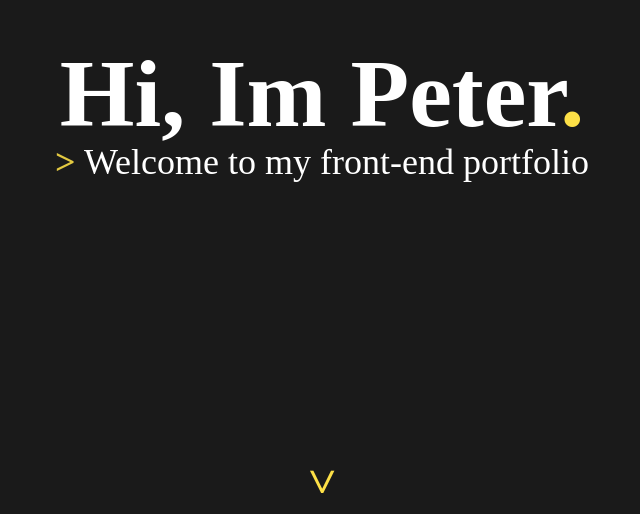
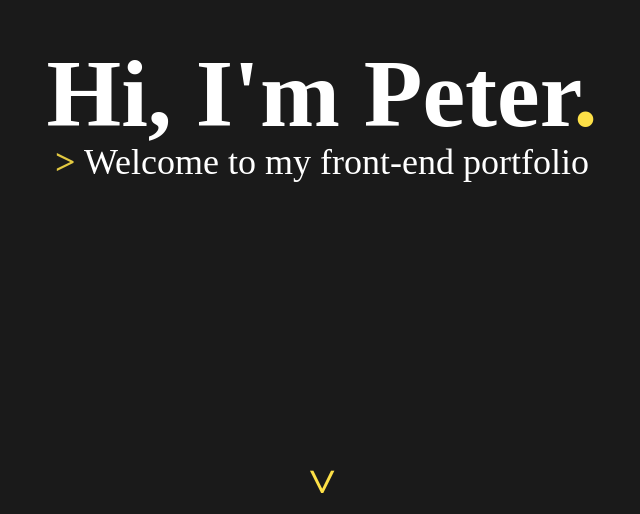
Before and after one commit to UnclePedro/My-Portfolio, a React (Vite) app in the folder Front-End Portfolio/: page / in a window 1280 px wide. Shown: the part 286-800 px from the top of the page, without its empty margins (318-958 px from the left). Built offline with nearby package versions, Linux system fonts and the light colour scheme.

Commit message:
Add apostrophe to banner

```diff
--- a/Front-End Portfolio/src/App.tsx
+++ b/Front-End Portfolio/src/App.tsx
@@ -14,7 +14,7 @@ import Footer from './components/Footer';
 function App() {
   return (
     <>
-      <LandingPageBanner heading1={'Hi, Im Peter'} heading2={'Welcome to my front-end portfolio'} />
+      <LandingPageBanner heading1={"Hi, I'm Peter"} heading2={'Welcome to my front-end portfolio'} />
       <div className={'-mt-[120px]'}>
         <ArrowElement />
       </div>
@@ -30,7 +30,9 @@ function App() {
         img={headshot}
       />
 
-      <ArrowElement />
+      <div>
+        <ArrowElement />
+      </div>
 
       <div className={'mt-56'}>
         <ProjectBlock
```
